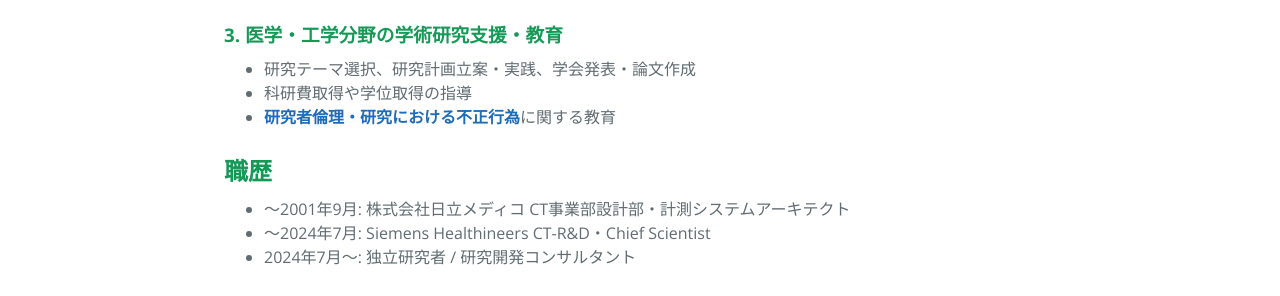
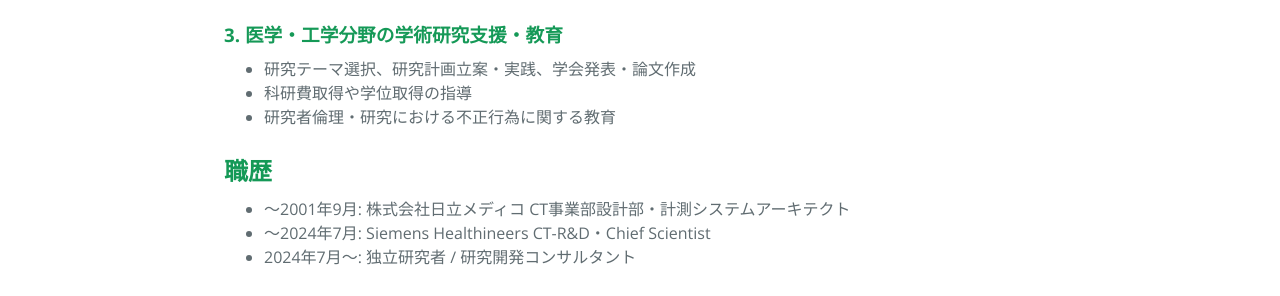
Before and after one commit to toshihide-itoh/toshihide-itoh.github.io, a Jekyll site: the page built from index.md, in a window 1280 px wide. Shown: the part 1261-1557 px from the top of the page. Built offline with Jekyll 4.4.1, drawn with Linux system fonts in a browser that asks for light colours; part of the change alters nothing that is shown.

```diff
--- a/index.md
+++ b/index.md
@@ -55,7 +55,7 @@ layout: page
 ### 3. 医学・工学分野の学術研究支援・教育
 - 研究テーマ選択、研究計画立案・実践、学会発表・論文作成
 - 科研費取得や学位取得の指導
-- [**研究者倫理・研究における不正行為**](./research-ethics.html)に関する教育
+- 研究者倫理・研究における不正行為に関する教育
 
 ## 職歴
 
```
